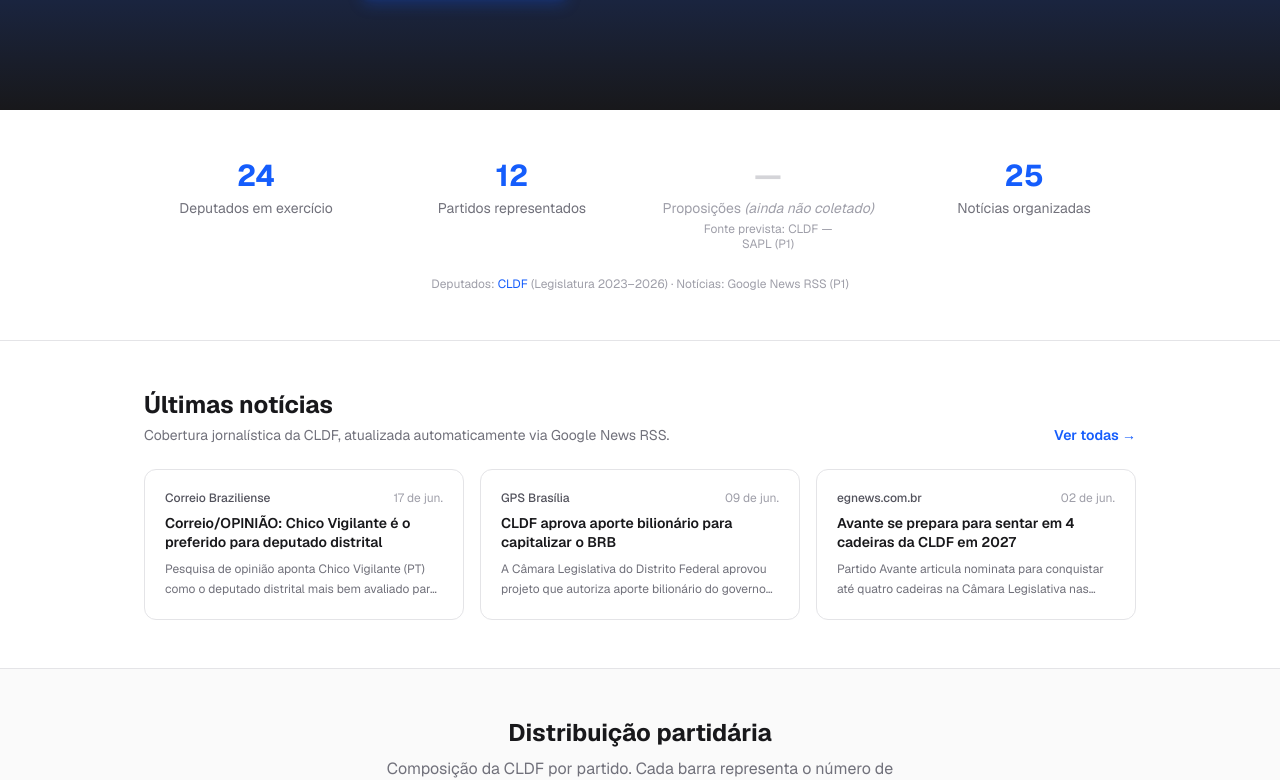
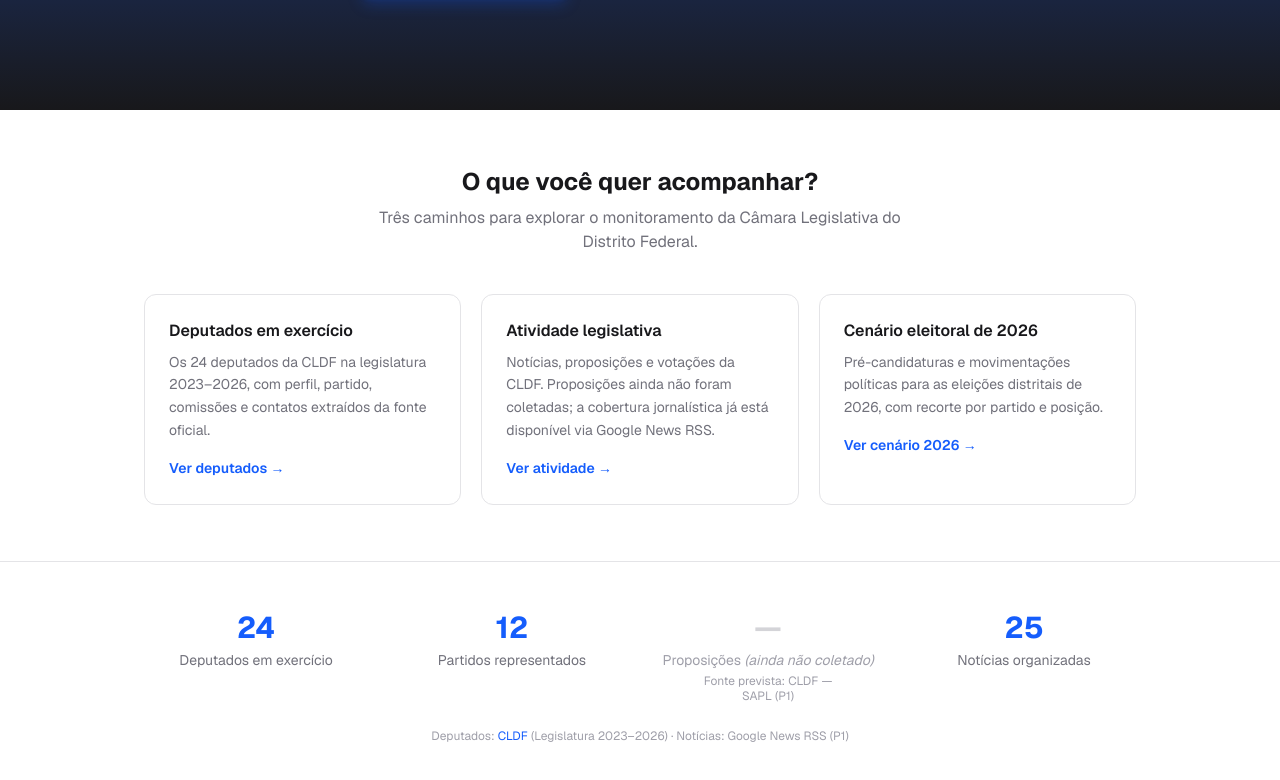
Before and after one commit to gustavomelofr/deputados-distritais-df-2026, a Next.js app: page / in a window 1280 px wide. Shown: the part 604-1384 px from the top of the page. Built offline with nearby package versions, Linux system fonts and the light colour scheme.

Commit message:
feat(loop): atualização aprovada 2026-07-24T20-04-22-886Z (#16)
Co-authored-by: Agente Contínuo <agente@deputadosdistritais.dev>

```diff
--- a/src/app/page.tsx
+++ b/src/app/page.tsx
@@ -38,6 +38,70 @@ export default function Home() {
               className="rounded-lg border border-white/20 bg-white/5 px-6 py-3 font-semibold text-white hover:bg-white/10 transition focus:outline-none focus-visible:ring-2 focus-visible:ring-blue-400 focus-visible:ring-offset-2 focus-visible:ring-offset-blue-900"
             >
               Metodologia
+            </Link>
+          </div>
+        </div>
+      </section>
+
+      {/* Caminhos de navegação */}
+      <section className="bg-white border-b border-zinc-200">
+        <div className="mx-auto max-w-5xl px-4 py-14">
+          <h2 className="text-2xl font-bold text-zinc-900 text-center mb-2">
+            O que você quer acompanhar?
+          </h2>
+          <p className="text-zinc-500 text-center max-w-xl mx-auto mb-10">
+            Três caminhos para explorar o monitoramento da Câmara Legislativa
+            do Distrito Federal.
+          </p>
+          <div className="grid md:grid-cols-3 gap-5">
+            <Link
+              href="/deputados-distritais"
+              aria-label="Acessar a lista dos 24 deputados distritais em exercício"
+              className="group rounded-xl border border-zinc-200 p-6 hover:border-blue-300 hover:shadow-sm transition-all focus:outline-none focus-visible:ring-2 focus-visible:ring-blue-500"
+            >
+              <h3 className="font-semibold text-zinc-900 group-hover:text-blue-600 transition">
+                Deputados em exercício
+              </h3>
+              <p className="mt-2 text-sm text-zinc-500 leading-relaxed">
+                Os 24 deputados da CLDF na legislatura 2023–2026, com perfil,
+                partido, comissões e contatos extraídos da fonte oficial.
+              </p>
+              <span className="mt-4 inline-flex items-center text-sm font-semibold text-blue-600 group-hover:text-blue-500 transition">
+                Ver deputados →
+              </span>
+            </Link>
+            <Link
+              href="/noticias"
+              aria-label="Acessar a atividade legislativa: notícias e proposições da CLDF"
+              className="group rounded-xl border border-zinc-200 p-6 hover:border-blue-300 hover:shadow-sm transition-all focus:outline-none focus-visible:ring-2 focus-visible:ring-blue-500"
+            >
+              <h3 className="font-semibold text-zinc-900 group-hover:text-blue-600 transition">
+                Atividade legislativa
+              </h3>
+              <p className="mt-2 text-sm text-zinc-500 leading-relaxed">
+                Notícias, proposições e votações da CLDF. Proposições ainda
+                não foram coletadas; a cobertura jornalística já está
+                disponível via Google News RSS.
+              </p>
+              <span className="mt-4 inline-flex items-center text-sm font-semibold text-blue-600 group-hover:text-blue-500 transition">
+                Ver atividade →
+              </span>
+            </Link>
+            <Link
+              href="/cenario-2026"
+              aria-label="Acessar o cenário eleitoral de 2026 para o Distrito Federal"
+              className="group rounded-xl border border-zinc-200 p-6 hover:border-blue-300 hover:shadow-sm transition-all focus:outline-none focus-visible:ring-2 focus-visible:ring-blue-500"
+            >
+              <h3 className="font-semibold text-zinc-900 group-hover:text-blue-600 transition">
+                Cenário eleitoral de 2026
+              </h3>
+              <p className="mt-2 text-sm text-zinc-500 leading-relaxed">
+                Pré-candidaturas e movimentações políticas para as eleições
+                distritais de 2026, com recorte por partido e posição.
+              </p>
+              <span className="mt-4 inline-flex items-center text-sm font-semibold text-blue-600 group-hover:text-blue-500 transition">
+                Ver cenário 2026 →
+              </span>
             </Link>
           </div>
         </div>
```
